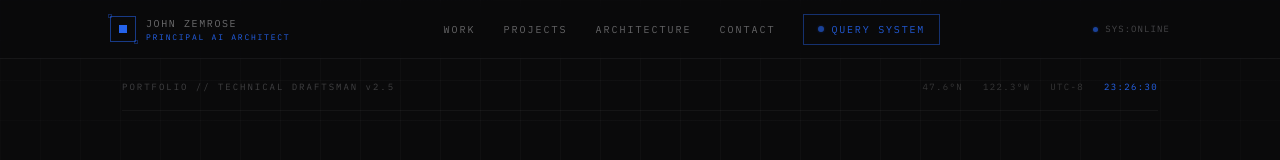
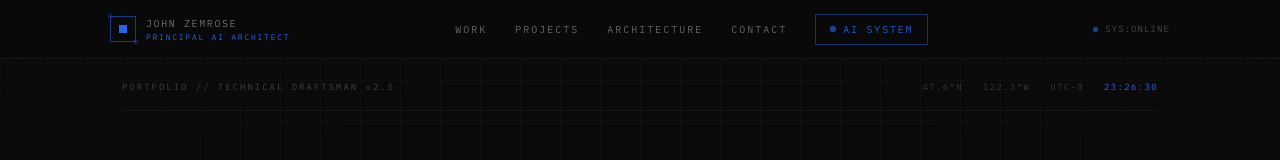
Before and after one commit to esormez/zem-rose, a Next.js app: page / in a window 1280 px wide. Shown: the top 160 px of the page. Built offline with nearby package versions, Linux system fonts and the light colour scheme.

Commit message:
fix: rename "Query System" to "AI System" on portfolio page
Co-Authored-By: Claude Opus 4.6 <noreply@anthropic.com>

```diff
--- a/src/components/Portfolio.tsx
+++ b/src/components/Portfolio.tsx
@@ -287,7 +287,7 @@ function ChatPanel({ onClose }: { onClose: () => void }) {
               ZEMROSE.AI
             </div>
             <div className="mono" style={{ fontSize:9, color:"rgba(37,99,235,0.7)", letterSpacing:"0.15em", marginTop:2 }}>
-              EXPERIENCE QUERY SYSTEM // ONLINE
+              EXPERIENCE AI SYSTEM // ONLINE
             </div>
           </div>
         </div>
@@ -505,7 +505,7 @@ function Nav({ chatOpen, onChatToggle }: { chatOpen: boolean; onChatToggle: () =
                 onMouseLeave={e => { if(!chatOpen){ e.currentTarget.style.background="transparent"; e.currentTarget.style.borderColor="rgba(37,99,235,0.45)"; }}}
               >
                 <div style={{ width:6, height:6, borderRadius:"50%", background: chatOpen ? "#E4E4E7" : "#2563EB", animation:"pulse-dot 2s infinite", color: chatOpen ? "#E4E4E7" : "#2563EB" }} />
-                {chatOpen ? "CLOSE QUERY" : "QUERY SYSTEM"}
+                {chatOpen ? "CLOSE" : "AI SYSTEM"}
               </button>
             </div>
           )}
```
